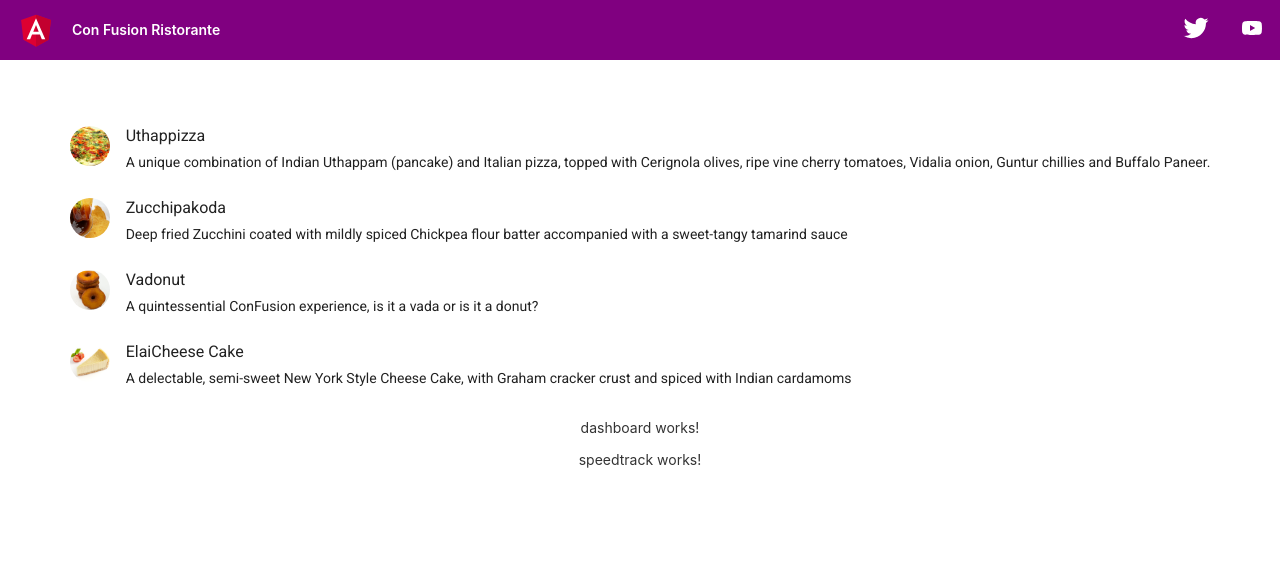
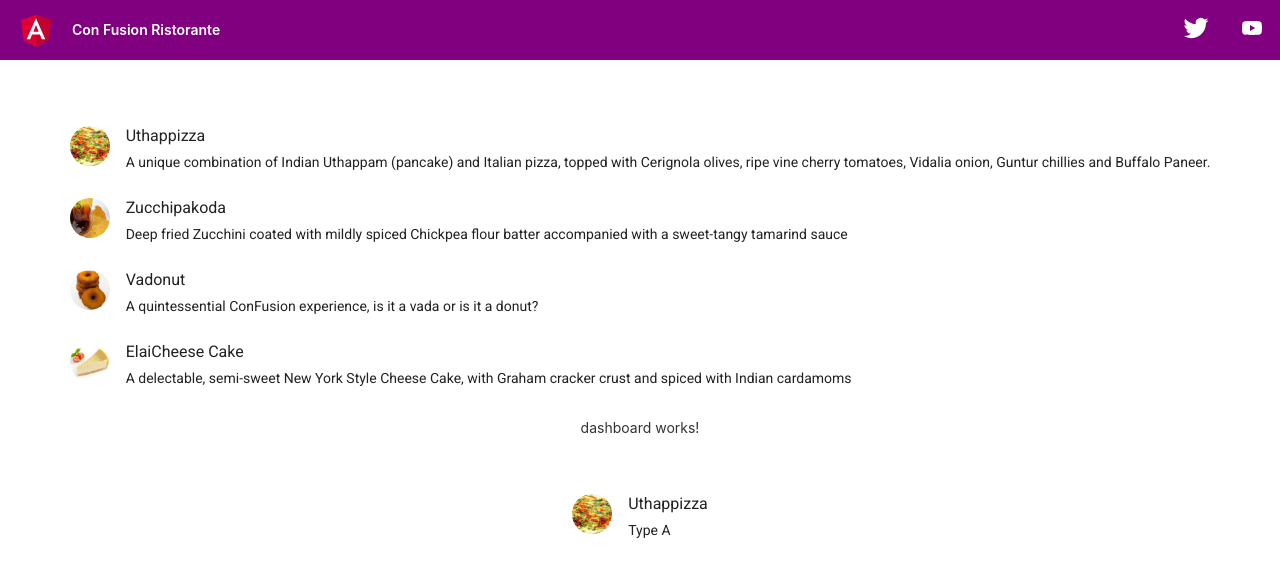
Before and after one commit to VictorLlado/angular, an Angular app: page / in a window 1280 px wide. Shown: the top 576 px of the page. Built offline with nearby package versions, Linux system fonts and the light colour scheme.

Commit message:
speedtrack 2

```diff
--- a/src/app/speedtrack/speedtrack.component.html
+++ b/src/app/speedtrack/speedtrack.component.html
@@ -1 +1,15 @@
-<p>speedtrack works!</p>
+<div class="container"
+     fxLayout="column"
+     fxLayoutGap="10px">
+
+  <mat-list fxFlex>
+    <mat-list-item *ngFor="let speed of speed">
+      <img matListAvatar src={{speed.image}} alt={{speed.name}}>
+      <h1 matLine> {{speed.name}} </h1>
+      <p matLine>
+        <span> {{speed.description}} </span>
+      </p>
+    </mat-list-item>
+  </mat-list>
+
+</div>
```
